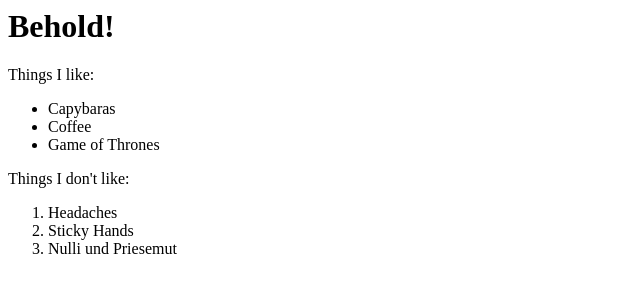
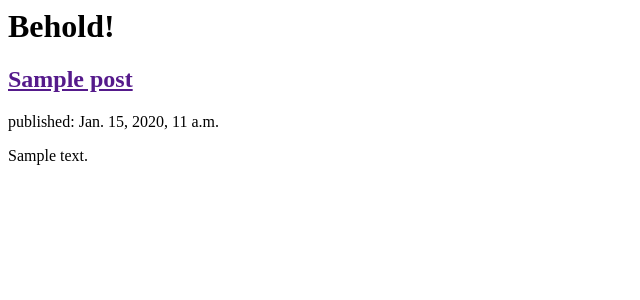
Before and after one commit to anttheant/my-first-blog, a Django app: template blog/templates/blog/post_list.html in a window 1280 px wide. Shown: the top 300 px of the page, without its empty margins (0-640 px from the left). Run offline with Django 3.2, Linux system fonts and the light colour scheme; the template is opened without the code that fills it: values that come from a table or form of the project are taken from there, others are empty; tables that the repository leaves empty hold one stand-in row (values such as "Sample post").

Commit message:
Zweiter Template Versuch

```diff
--- a/blog/models.py
+++ b/blog/models.py
@@ -13,7 +13,7 @@ class Post(models.Model):
 
 	def publish(self):
 		self.published_date = timezone.now()
-		self.save
+		self.save()
 
 	def __str__(self):
 		return self.title
--- a/blog/templates/blog/post_list.html
+++ b/blog/templates/blog/post_list.html
@@ -7,12 +7,15 @@
 		<div>
 			<h1>Behold!</h1>
 		</div>
-		<div>
-			<p> Things I like:</p>
-			<p><ul><li>Capybaras</li><li>Coffee</li><li>Game of Thrones</li></ul></p>
-			<p>Things I don't like:</p>
-			<p><ol><li>Headaches</li><li>Sticky Hands</li><li>Nulli und Priesemut</li></ol></p>
-		</div>
+
+		{% for post in posts %}
+			<div>
+				<h2><a href="">{{ post.title }}</a></h2>
+				<p>published: {{ post.published_date }}</p>
+				<p>{{post.text|linebreaksbr }}</p>
+			</div>
+		{% endfor %}
+
 	</body>
 
 
--- a/blog/views.py
+++ b/blog/views.py
@@ -1,6 +1,9 @@
 from django.shortcuts import render
+from django.utils import timezone
+from .models import Post
 
 def post_list(request):
-	return render(request, "blog/post_list.html", {})
+	posts = Post.objects.filter(published_date__lte=timezone.now()).order_by("published_date")
+	return render(request, "blog/post_list.html", {"posts": posts})
 
 # Create your views here.
```
Also changed, not shown: mysite/settings.py (+23 -0 lines).
